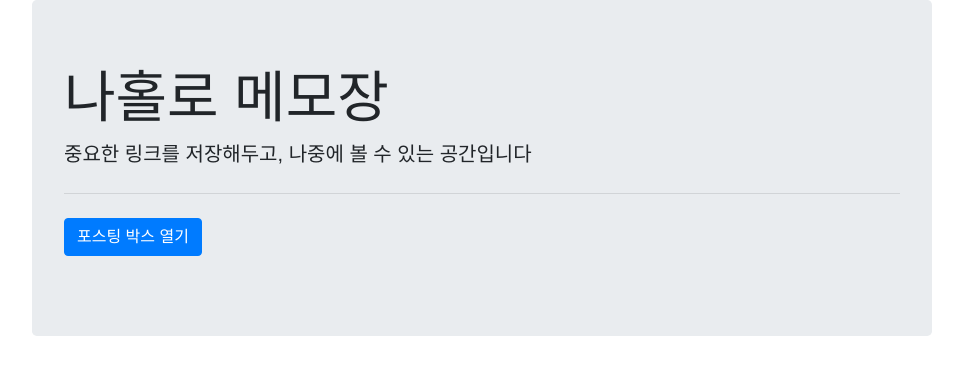
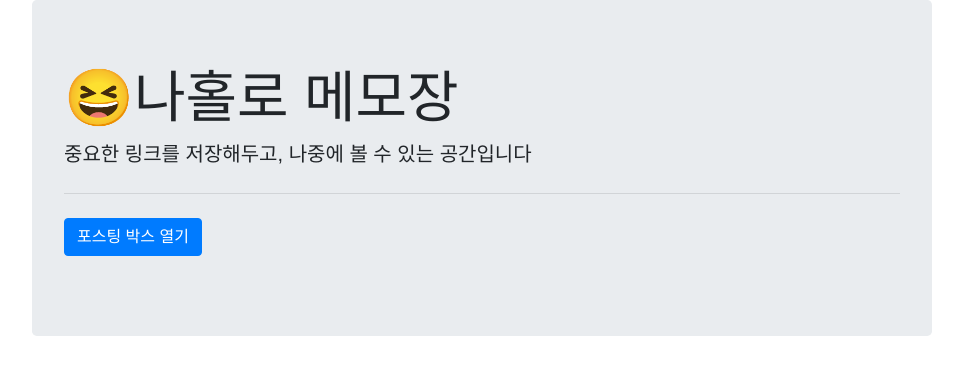
Before and after one commit to LEEDOWON96/memo-app, a Flask app: page / in a window 1280 px wide. Shown: the top 375 px of the page, without its empty margins (158-1121 px from the left). Run offline with Flask 2, Linux system fonts and the light colour scheme; data that the repository does not hold is empty; some libraries are stand-ins or nearby versions; some web fonts are replaced.

Commit message:
add Emoticon to index.html

```diff
--- a/templates/index.html
+++ b/templates/index.html
@@ -112,7 +112,7 @@
     <body>
         <div class="wrap">
             <div class="jumbotron">
-                <h1 class="display-4">나홀로 메모장</h1>
+                <h1 class="display-4">😆나홀로 메모장</h1>
                 <p class="lead">중요한 링크를 저장해두고, 나중에 볼 수 있는 공간입니다</p>
                 <hr class="my-4">
                 <p class="lead">
```
